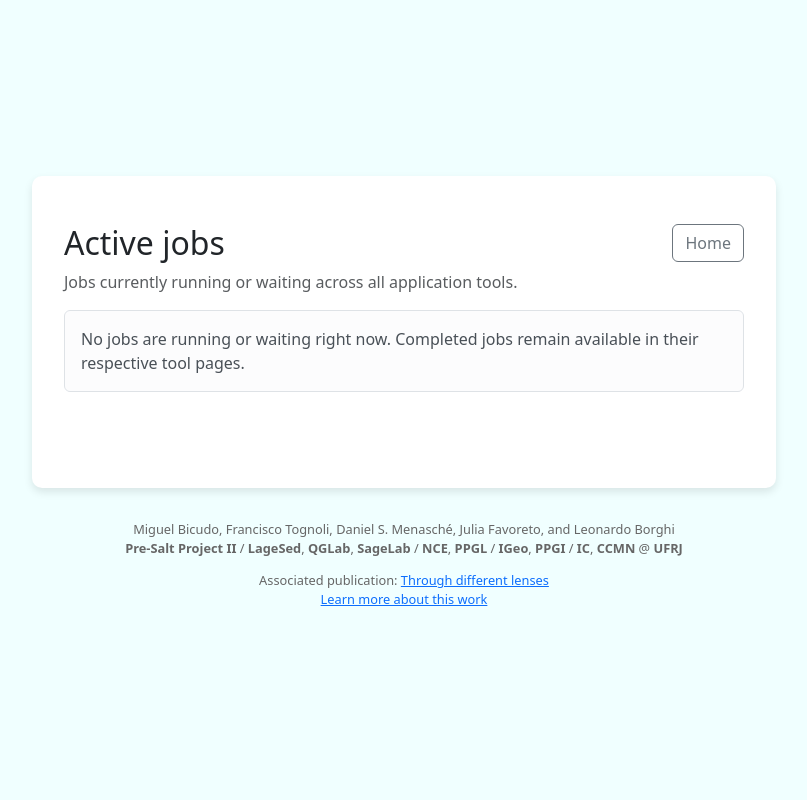
After one commit to masbicudo/GeoParams-Web-and-ML-Moldic-Pores-Toolkit, a Flask app: page /jobs in a window 1280 px wide. The commit adds this page. Shown: the whole page, without its empty margins (236-1043 px from the left). Run offline with Flask 3, Linux system fonts and the light colour scheme; some libraries are stand-ins or nearby versions.

Commit message:
Add global active jobs helper

```diff
--- a/geo_params_web/app.py
+++ b/geo_params_web/app.py
@@ -40,6 +40,15 @@ from libs.porosity_jobs import (
     submit_porosity_job,
 )
 from libs.porosity_exports import build_results_csv
+from libs.job_registry import list_active_jobs, register_job_provider
+
+register_job_provider(
+    key='porosity',
+    label='Porosity Calculator',
+    list_jobs=list_porosity_jobs,
+    tool_endpoint='porosity_calculator',
+    job_endpoint='porosity_job',
+)
 
 from dotenv import load_dotenv
 load_dotenv(".env", override=False)
@@ -321,12 +330,23 @@ def index(session_id):
                            session_id=session_id,
                            session=session,
                            user_name=user_name,
+                           active_job_count=len(list_active_jobs()),
                            )
 
 
 @app.route('/about-data')
 def about_data():
     return render_template('about_data.html')
+
+
+@app.route('/jobs')
+def jobs_overview():
+    session_id = request.args.get('session_id')
+    return render_template(
+        'active_jobs.html',
+        session_id=session_id,
+        jobs=list_active_jobs(),
+    )
 
 
 @app.route('/porosity', methods=['GET', 'POST'])
--- /dev/null
+++ b/geo_params_web/templates/active_jobs.html
@@ -0,0 +1,61 @@
+{% extends "base_form.html" %}
+
+{% block title %}Active jobs{% endblock %}
+
+{% block content_1 %}
+<div class="d-flex justify-content-between align-items-start gap-3 mb-3">
+  <div>
+    <h2>Active jobs</h2>
+    <p class="text-muted mb-0">
+      Jobs currently running or waiting across all application tools.
+    </p>
+  </div>
+  <a class="btn btn-outline-secondary"
+     href="{{ url_for('index', session_id=session_id) }}">Home</a>
+</div>
+
+{% if jobs %}
+<p class="small text-muted">This view refreshes automatically while jobs are active.</p>
+<div class="list-group">
+  {% for job in jobs %}
+  <div class="list-group-item">
+    <div class="d-flex justify-content-between align-items-start gap-3">
+      <div>
+        <div class="mb-1">
+          {% if job.status == 'running' %}
+            <span class="job-status-icon job-status-running" aria-hidden="true">●</span>
+            <span class="visually-hidden">Running</span>
+          {% else %}
+            <span class="job-status-icon job-status-queued" aria-hidden="true">◷</span>
+            <span class="visually-hidden">Waiting</span>
+          {% endif %}
+          <a href="{{ url_for(job.tool_endpoint, session_id=session_id) }}">
+            {{ job.tool_name }}
+          </a>
+        </div>
+        <a class="fw-semibold font-monospace"
+           href="{{ url_for(job.job_endpoint, job_id=job.id, session_id=session_id) }}">
+          Job {{ job.short_id }}…
+        </a>
+        <div class="small text-muted mt-1">
+          {{ job.title }}{% if job.detail %} · {{ job.detail }}{% endif %}
+        </div>
+        <div class="small mt-1">{{ job.message }}</div>
+      </div>
+      <span class="badge {{ 'text-bg-primary' if job.status == 'running' else 'text-bg-warning' }}">
+        {% if job.status == 'running' %}{{ job.progress }}%{% else %}Waiting{% endif %}
+      </span>
+    </div>
+  </div>
+  {% endfor %}
+</div>
+<script>
+  window.setTimeout(() => window.location.reload(), 3000);
+</script>
+{% else %}
+<div class="alert alert-light border" role="status">
+  No jobs are running or waiting right now. Completed jobs remain available in
+  their respective tool pages.
+</div>
+{% endif %}
+{% endblock %}
```
Also changed, not shown: geo_params_web/templates/actions.html (+8 -0 lines).
